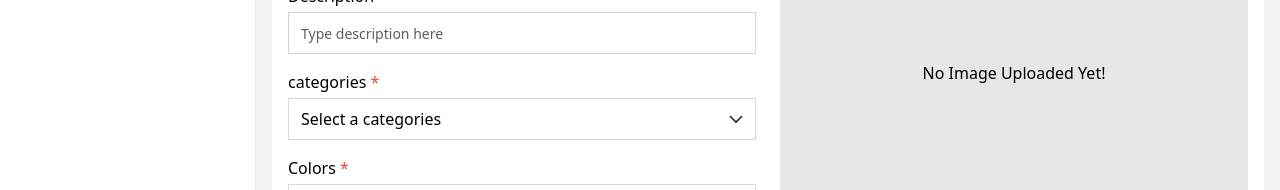
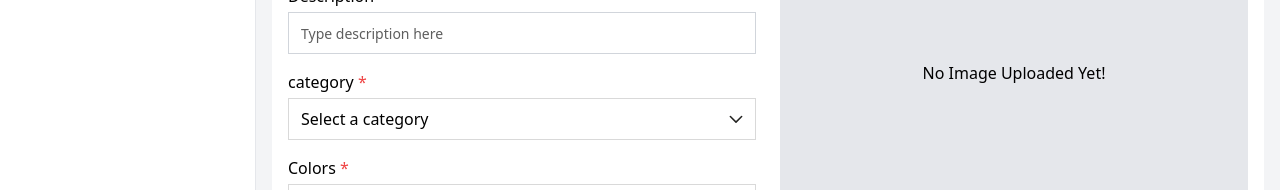
Before and after one commit to Acquaah-Emmanuel-Kofi/fashion-commerce, a Next.js app: page /admin/products/add-new-product in a window 1280 px wide. Shown: the part 267-457 px from the top of the page. Built offline with nearby package versions, Linux system fonts and the light colour scheme.

Commit message:
refactor: transform sizes and colors values before sending to backend

```diff
--- a/src/app/admin/(pages)/products/components/ProductForm.tsx
+++ b/src/app/admin/(pages)/products/components/ProductForm.tsx
@@ -22,7 +22,7 @@ const ProductForm: React.FC<ProductFormProps> = ({
   onSubmit,
   onDelete,
 }) => {
-  const [formData, setFormData] = useState({
+  const [formData, setFormData] = useState<ProductCreationForm>({
     name: product?.name || "",
     description: product?.description || "",
     categories: product?.categories || [],
@@ -47,16 +47,23 @@ const ProductForm: React.FC<ProductFormProps> = ({
     setFormData({ ...formData, [name]: value });
   };
 
-const handleCategorySelect = (category: string) => {
-  setFormData({ ...formData, categories: [category] });
-};
+  const handleCategorySelect = (category: string) => {
+    setFormData({ ...formData, categories: [category] });
+  };
 
   const handleSizesUpdate = (updatedSizes: string[]) => {
-    setFormData({ ...formData, sizes: updatedSizes });
+    const transformedToUppercase = updatedSizes.map((size) =>
+      size.toUpperCase()
+    );
+    setFormData({ ...formData, sizes: transformedToUppercase });
   };
 
   const handleColorsUpdate = (updatedColors: string[]) => {
-    setFormData({ ...formData, colors: updatedColors });
+    const transformedToLowercase = updatedColors.map((color) =>
+      color.toUpperCase()
+    );
+
+    setFormData({ ...formData, colors: transformedToLowercase });
   };
 
   const handleProductTypeSelect = (productType: string) => {
@@ -92,10 +99,10 @@ const handleCategorySelect = (category: string) => {
         images,
       } = formData;
       const isValid =
-        !!name.trim() &&
-        !!description.trim() &&
-        !!price.trim() &&
-        !!type.trim() &&
+        !!name?.trim() &&
+        !!description?.trim() &&
+        !!price?.trim() &&
+        !!type?.trim() &&
         categories.length > 0 &&
         sizes.length > 0 &&
         colors.length > 0 &&
@@ -174,9 +181,9 @@ const handleCategorySelect = (category: string) => {
           <CustomSelect
             options={CATEGORY_OPTIONS}
             onSelect={handleCategorySelect}
-            placeholder="Select a categories"
+            placeholder="Select a category"
             defaultValue={formData.categories[0]}
-            label="categories"
+            label="category"
             required
           />
 
```
